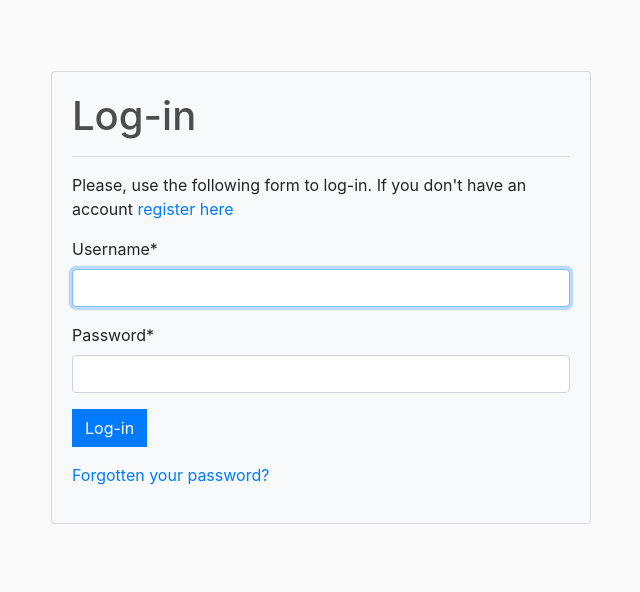
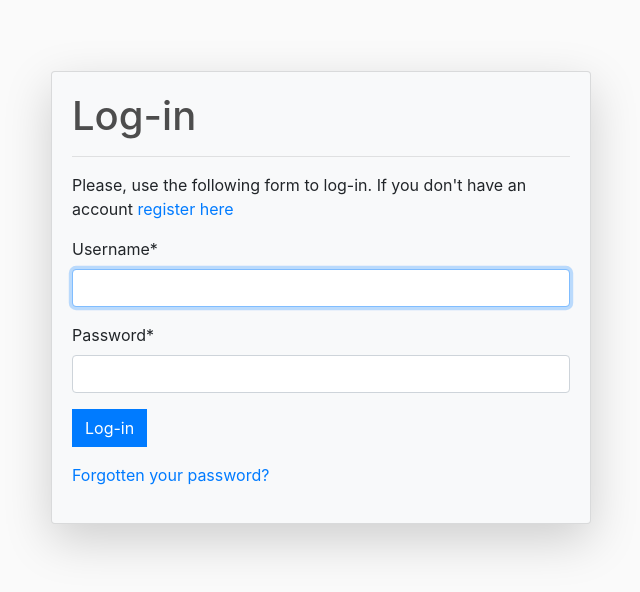
Before and after one commit to tishmanoni/My-store, a Django app: page /account/login/ in a window 1280 px wide. Shown: the part 73-665 px from the top of the page, without its empty margins (319-959 px from the left). Run offline with Django 3.2, Linux system fonts and the light colour scheme; parts of the project's set-up code (start-up, migrations or seed data) failed here and were passed over; some libraries are stand-ins or nearby versions.

Commit message:
Added shadow-lg

```diff
--- a/shop/account/templates/registration/login.html
+++ b/shop/account/templates/registration/login.html
@@ -11,7 +11,7 @@
 
     <div class="row justify-content-center">
       <div class="col-sm-6">
-        <div class="card bg-light">
+        <div class="card bg-light shadow-lg">
           <div class="card-body">
               <h1>Log-in</h1>
               <hr>
```
